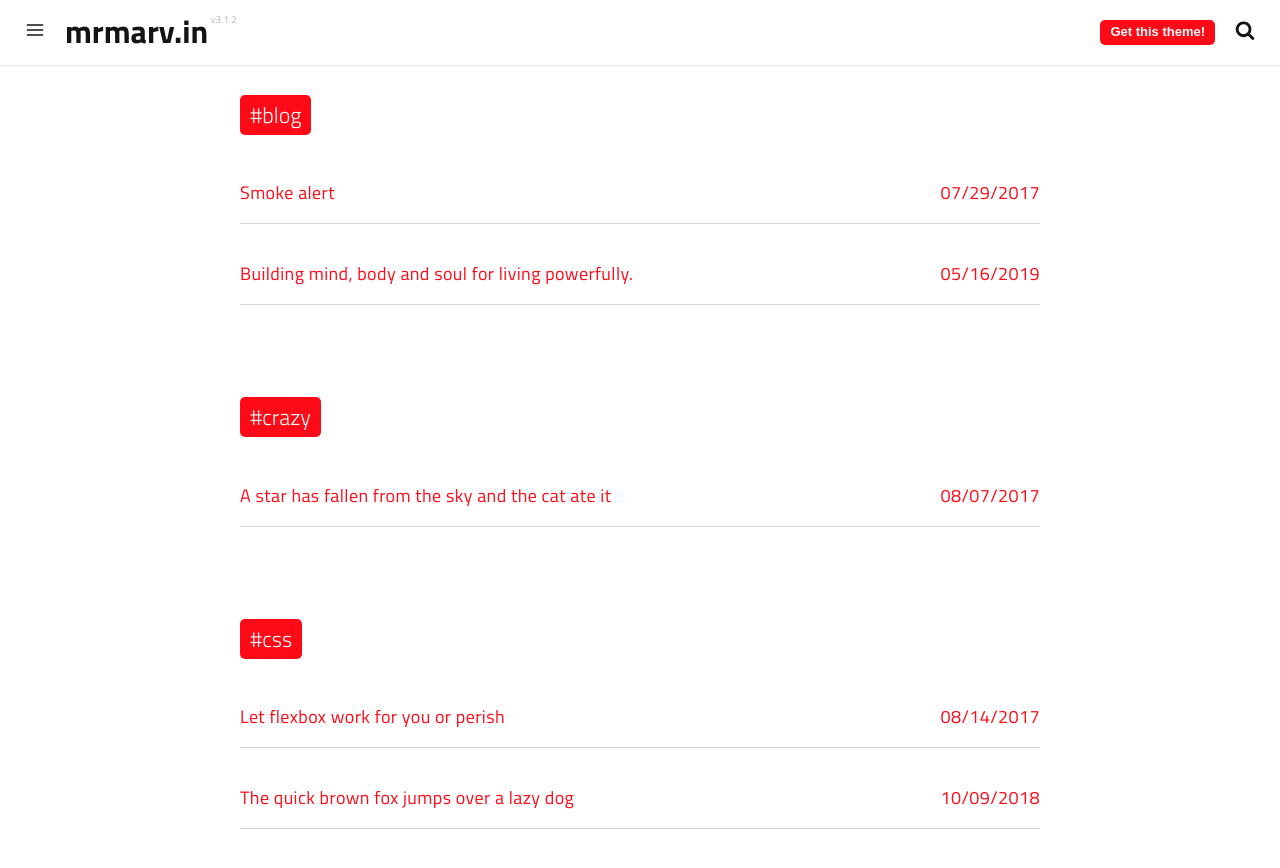
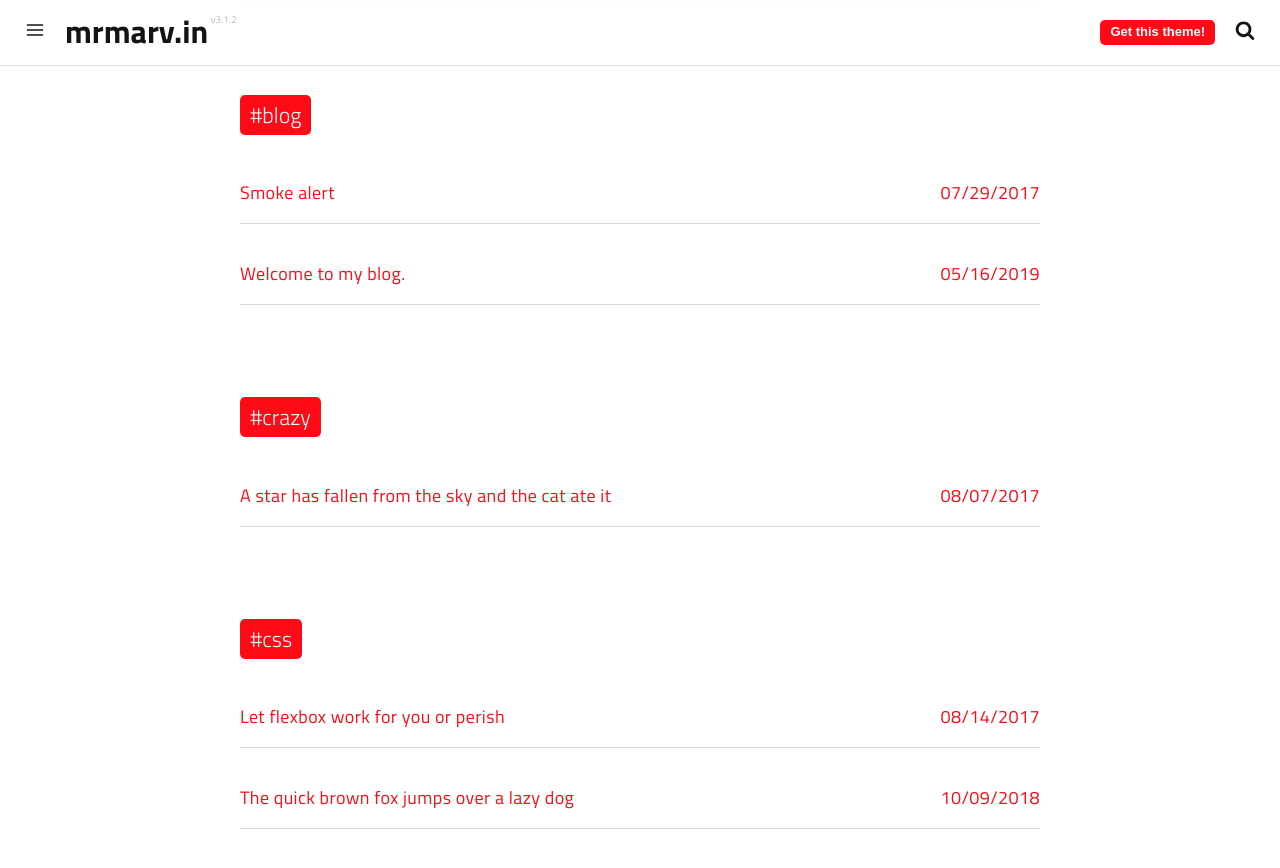
Before and after one commit to marv0/marv0.github.io, a Jekyll site: the page built from tags.html, in a window 1280 px wide and 900 px high, scrolled down 3734 px. Shown: the top 868 px of the window. Built offline with Jekyll 4.4.1, drawn with Linux system fonts in a browser that asks for light colours; a script that is not in the unit is left out; some of the changed text lies outside the part shown.

Commit message:
Update and rename 2010-01-01-welcome-to-the-desert-of-the-real.md to 2010-01-01-welcome-to-my-blog.md

```diff
--- a/_posts/2010-01-01-welcome-to-the-desert-of-the-real.md
+++ b/_posts/2010-01-01-welcome-to-my-blog.md
@@ -1,7 +1,7 @@
 ---
 date: 2019-05-16T23:48:05.000Z
 layout: post
-title: Building mind, body and soul for living powerfully.
+title: Welcome to my blog.
 subtitle: 'Lorem ipsum dolor sit amet, consectetur adipisicing elit.'
 description: >-
   Lorem ipsum dolor sit amet, consectetur adipisicing elit, sed do eiusmod
```
